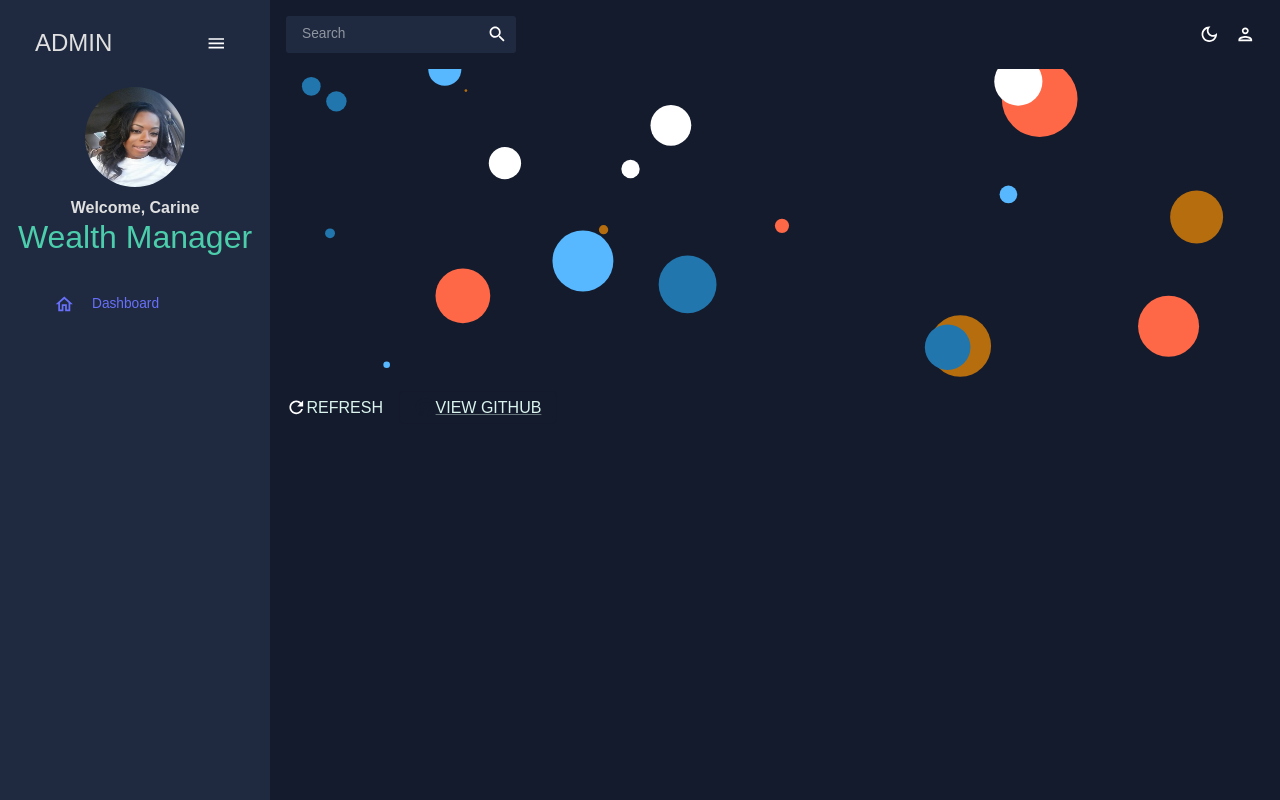
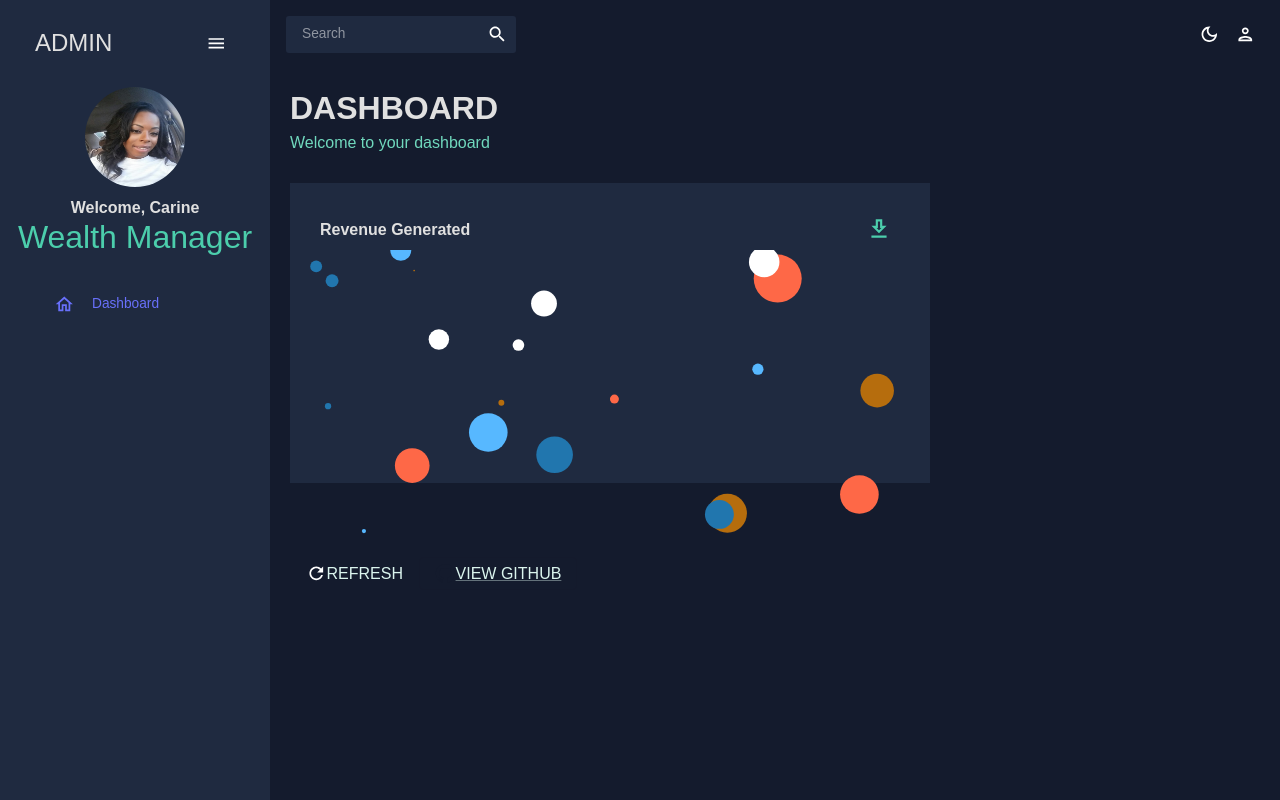
Before and after one commit to ctodmia/react_rust, a React (Create React App) app: page / in a window 1280 px wide. Built offline with nearby package versions, Linux system fonts and the light colour scheme.

Commit message:
added dashboard header component

```diff
--- a/src/App.js
+++ b/src/App.js
@@ -1,6 +1,7 @@
 
 import { useState } from "react";
 import Circles from './components/Circles'
+import Dashboard from "./screens/dashboard";
 import { ColorModeContext, useMode } from './theme';
 import { CssBaseline, ThemeProvider } from '@mui/material';
 import Navbar  from './screens/global/Navbar';
@@ -24,7 +25,7 @@ function App() {
             <main className="content">
               <Navbar setIsSidebar={setIsSidebar}/>
               <Routes>
-              <Route path="/" element={<Circles height={height} width={width} />} />
+              <Route path="/" element={<Dashboard/>} />
 
               </Routes>
             </main>
--- /dev/null
+++ b/src/components/Header.js
@@ -0,0 +1,24 @@
+import { Typography, Box, useTheme } from "@mui/material";
+import { tokens } from "../theme";
+
+const Header = ({ title, subtitle }) => {
+  const theme = useTheme();
+  const colors = tokens(theme.palette.mode);
+  return (
+    <Box mb="30px">
+      <Typography
+        variant="h2"
+        color={colors.grey[100]}
+        fontWeight="bold"
+        sx={{ m: "0 0 5px 0" }}
+      >
+        {title}
+      </Typography>
+      <Typography variant="h5" color={colors.greenAccent[400]}>
+        {subtitle}
+      </Typography>
+    </Box>
+  );
+};
+
+export default Header;
--- a/src/screens/dashboard/index.js
+++ b/src/screens/dashboard/index.js
@@ -1,14 +1,78 @@
 import { Box, Button, IconButton, Typography, useTheme } from "@mui/material";
 import { tokens } from "../../theme";
+import DownloadOutlinedIcon from "@mui/icons-material/DownloadOutlined";
+import Circles from "../../components/Circles";
+// import EmailIcon from "@mui/icons-material/Email";
+// import PointOfSaleIcon from "@mui/icons-material/PointOfSale";
+// import PersonAddIcon from "@mui/icons-material/PersonAdd";
+// import TrafficIcon from "@mui/icons-material/Traffic";
+import Header from "../../components/Header";
+// import LineChart from "../../components/LineChart";
+// import GeographyChart from "../../components/GeographyChart";
+// import BarChart from "../../components/BarChart";
+// import StatBox from "../../components/StatBox";
+// import ProgressCircle from "../../components/ProgressCircle";
 
+const width = 960;
+const height = 450;
 
 const Dashboard = () => {
-    const theme = useTheme();
-    const colors = tokens(theme.pallette.mode);
+  const theme = useTheme();
+  const colors = tokens(theme.palette.mode);
 
-    return (
-        <Box>
+  return (
+    <Box m="20px">
+      {/* HEADER */}
+      <Box display="flex" justifyContent="space-between" alignItems="center">
+        <Header title="DASHBOARD" subtitle="Welcome to your dashboard" />
+      </Box>
 
+      {/* GRID & CHARTS */}
+      <Box
+        display="grid"
+        gridTemplateColumns="repeat(12, 1fr)"
+        gridAutoRows="140px"
+        gap="20px"
+      >
+
+        {/* ROW 2 */}
+        <Box
+          gridColumn="span 8"
+          gridRow="span 2"
+          backgroundColor={colors.primary[400]}
+        >
+          <Box
+            mt="25px"
+            p="0 30px"
+            display="flex "
+            justifyContent="space-between"
+            alignItems="center"
+          >
+            <Box>
+              <Typography
+                variant="h5"
+                fontWeight="600"
+                color={colors.grey[100]}
+              >
+                Revenue Generated
+              </Typography>
+
+            </Box>
+            <Box>
+              <IconButton>
+                <DownloadOutlinedIcon
+                  sx={{ fontSize: "26px", color: colors.greenAccent[500] }}
+                />
+              </IconButton>
+            </Box>
+          </Box>
+          <Box height="500px" >
+            <Circles height={height} width={width} />
+          </Box>
         </Box>
-    )
-}
+      </Box>
+    </Box>
+  );
+};
+
+export default Dashboard;
```
